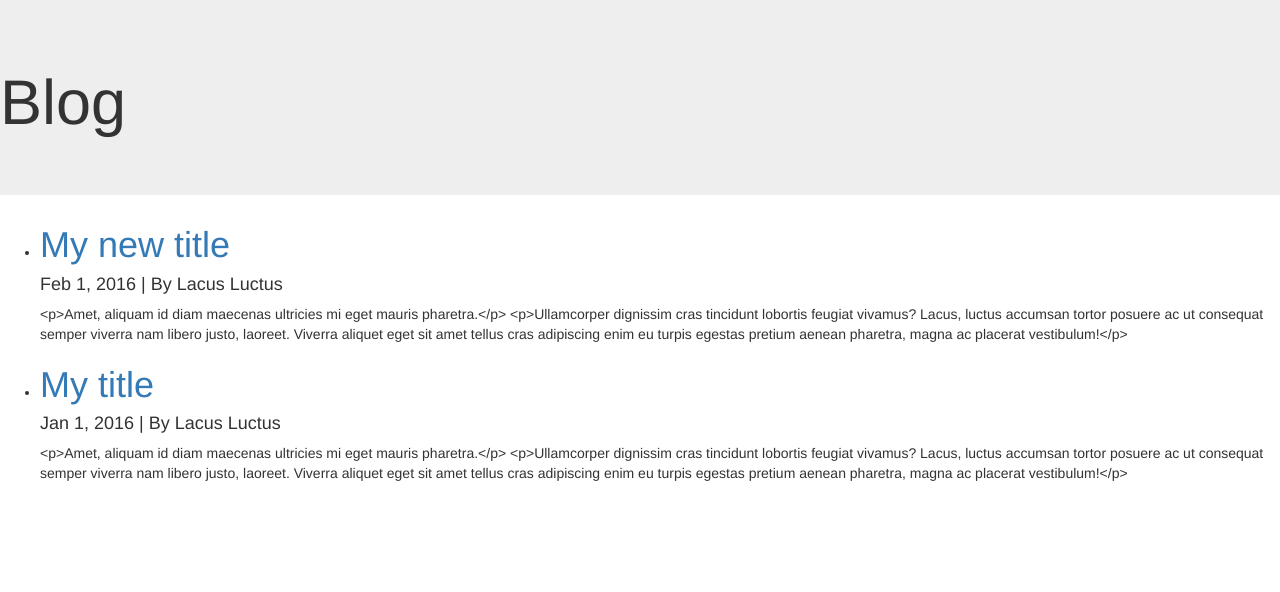
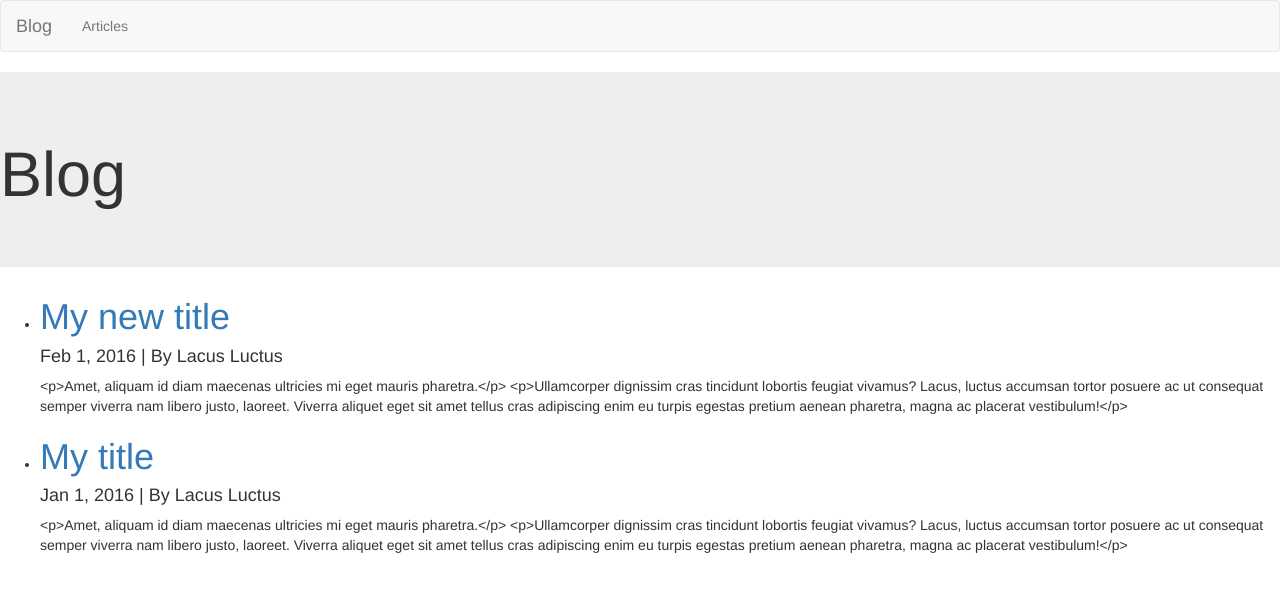
Before and after one commit to isidrososa/Blog-Demo, a website: page app/index.html in a window 1280 px wide. Drawn offline with Linux system fonts and the light colour scheme.

Commit message:
Add navbar.

```diff
--- a/app/index.html
+++ b/app/index.html
@@ -11,6 +11,7 @@
     <script src="/public/controllers/ShowPostCtrl.js"></script>
   </head>
   <body>
+    <div ng-include="'/public/views/include/header.html'"></div>
     <div class="jumbotron">
       <h1>Blog</h1>
     </div>
--- /dev/null
+++ b/app/public/views/include/header.html
@@ -0,0 +1,21 @@
+<nav class="navbar navbar-default">
+  <div class="container-fluid">
+    <!-- Brand and toggle get grouped for better mobile display -->
+    <div class="navbar-header">
+      <button type="button" class="navbar-toggle collapsed" data-toggle="collapse" data-target="#blog-navbar-collapse-1" aria-expanded="false">
+        <span class="sr-only">Toggle navigation</span>
+        <span class="icon-bar"></span>
+        <span class="icon-bar"></span>
+        <span class="icon-bar"></span>
+      </button>
+      <a class="navbar-brand" href="#/">Blog</a>
+    </div>
+
+    <!-- Collect the nav links, forms, and other content for toggling -->
+    <div class="collapse navbar-collapse" id="blog-navbar-collapse-1">
+      <ul class="nav navbar-nav">
+        <li><a href="#/">Articles <span class="sr-only">(current)</span></a></li>
+      </ul>
+    </div><!-- /.navbar-collapse -->
+  </div><!-- /.container-fluid -->
+</nav>
```
